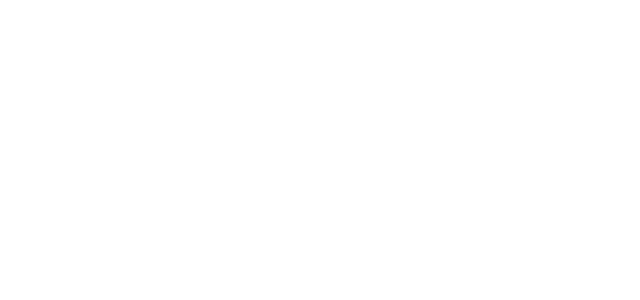
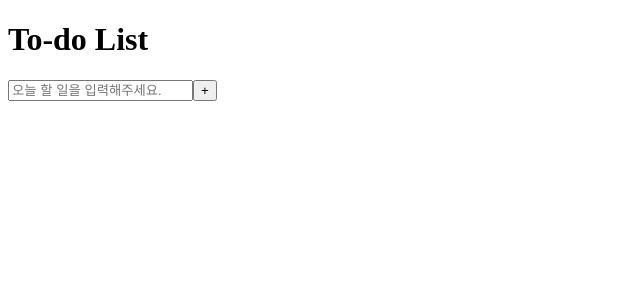
Before and after one commit to Alpaca92/to-do-list, a React (Create React App) app: page / in a window 1280 px wide. Shown: the top 300 px of the page, without its empty margins (0-640 px from the left). Built offline with nearby package versions, Linux system fonts and the light colour scheme.

Commit message:
create components

```diff
--- a/package.json
+++ b/package.json
@@ -6,6 +6,7 @@
     "@testing-library/jest-dom": "^5.11.4",
     "@testing-library/react": "^11.1.0",
     "@testing-library/user-event": "^12.1.10",
+    "prop-types": "^15.7.2",
     "react": "^17.0.2",
     "react-dom": "^17.0.2",
     "react-scripts": "4.0.3",
--- a/src/App.js
+++ b/src/App.js
@@ -1,5 +1,11 @@
+import TodoList from "./components/TodoList";
+
 function App() {
-  return <></>;
+  return (
+    <>
+      <TodoList />
+    </>
+  );
 }
 
 export default App;
--- /dev/null
+++ b/src/components/Todo.js
@@ -0,0 +1,27 @@
+import { useState } from "react";
+import TodoForm from "./TodoForm";
+
+function Todo({ todos, completeTodo, updateTodo }) {
+  const [edit, setEdit] = useState({ id: null, value: "" });
+
+  const submitUpdate = (value) => {
+    updateTodo(edit.id, value);
+    setEdit({ id: null, value: "" });
+  };
+
+  if (edit.id) return <TodoForm edit={edit} onSubmit={submitUpdate} />;
+
+  return todos.map((todo, idx) => (
+    <div
+      className={todo.isComplete ? "todo-row complete" : "todo-row"}
+      key={idx}
+    >
+      <div key={todo.id} onClick={() => completeTodo(todo.id)}>
+        {todo.text}
+      </div>
+      <div></div>
+    </div>
+  ));
+}
+
+export default Todo;
--- /dev/null
+++ b/src/components/TodoForm.js
@@ -0,0 +1,32 @@
+import { useState } from "react";
+
+function TodoForm({ onSubmit }) {
+  const [input, setInput] = useState("");
+
+  const handleChange = (event) => {
+    setInput(event.target.value);
+  };
+
+  const handleSubmit = (event) => {
+    event.preventDefault();
+
+    onSubmit({ id: Math.floor(Math.random() * 100000), text: input });
+    setInput("");
+  };
+
+  return (
+    <div>
+      <form onSubmit={handleSubmit}>
+        <input
+          onChange={handleChange}
+          value={input}
+          type="text"
+          placeholder="오늘 할 일을 입력해주세요."
+        />
+        <button>+</button>
+      </form>
+    </div>
+  );
+}
+
+export default TodoForm;
--- /dev/null
+++ b/src/components/TodoList.js
@@ -0,0 +1,42 @@
+import { useState } from "react";
+import Todo from "./Todo";
+import TodoForm from "./TodoForm";
+
+function TodoList() {
+  const [todos, setTodos] = useState([]);
+
+  const addTodo = (todo) => {
+    if (!todo.text || /^\s*$/.test(todo.text)) return;
+
+    const newTodos = [todo, ...todos];
+    setTodos(newTodos);
+  };
+
+  const updateTodo = (todoId, newValue) => {
+    if (!newValue.text || /^\s*$/.test(newValue.text)) return;
+
+    setTodos((prev) =>
+      prev.map((item) => (item.id === todoId ? newValue : item))
+    );
+  };
+
+  const completeTodo = (id) => {
+    let updatedTodos = todos.map((todo) => {
+      if (todo.id === id) todo.isComplete = !todo.isComplete;
+
+      return todo;
+    });
+
+    setTodos(updatedTodos);
+  };
+
+  return (
+    <div>
+      <h1>To-do List</h1>
+      <TodoForm onSubmit={addTodo} />
+      <Todo todos={todos} updateTodo={updateTodo} completeTodo={completeTodo} />
+    </div>
+  );
+}
+
+export default TodoList;
```
Also changed, not shown: 1 other file (tests, documents, lock files or other folders).
